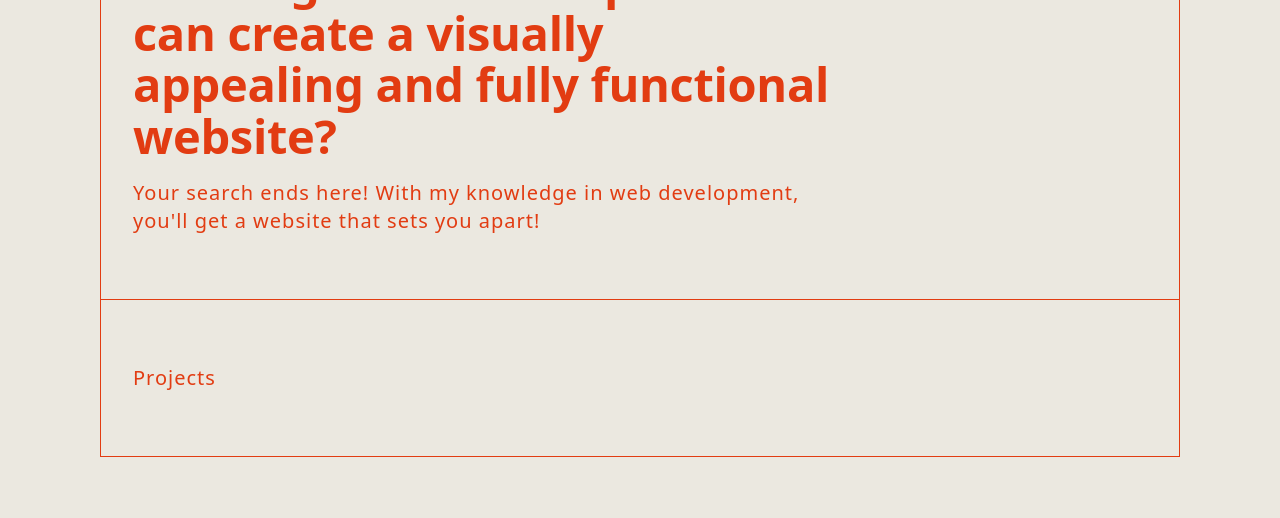
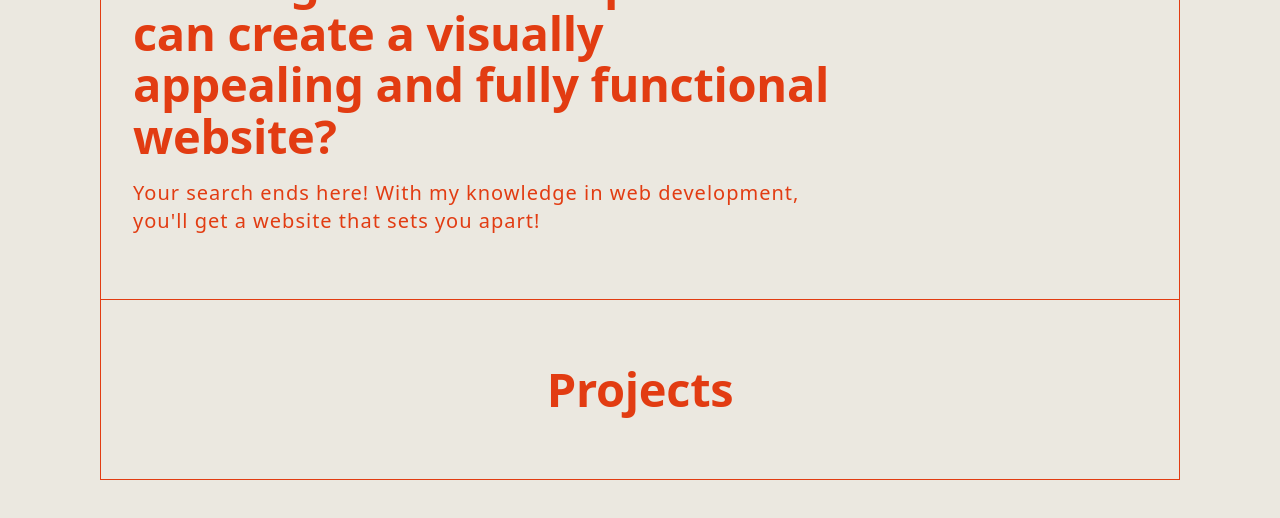
Before and after one commit to michaelcanonizado/michaelcanonizado, a Next.js app: page / in a window 1280 px wide. Shown: the part 909-1427 px from the top of the page. Built offline with nearby package versions, Linux system fonts and the light colour scheme.

Commit message:
feat: add <Projects/> title

```diff
--- a/src/app/_sections/projects.tsx
+++ b/src/app/_sections/projects.tsx
@@ -3,7 +3,11 @@ import { ComponentBaseProps } from '@/types';
 
 const Projects = ({ className }: ComponentBaseProps) => {
   return (
-    <section className={cn('container border-b', className)}>Projects</section>
+    <section className={cn('container border-b', className)}>
+      <div>
+        <h1 className='text-heading text-center'>Projects</h1>
+      </div>
+    </section>
   );
 };
 
```
